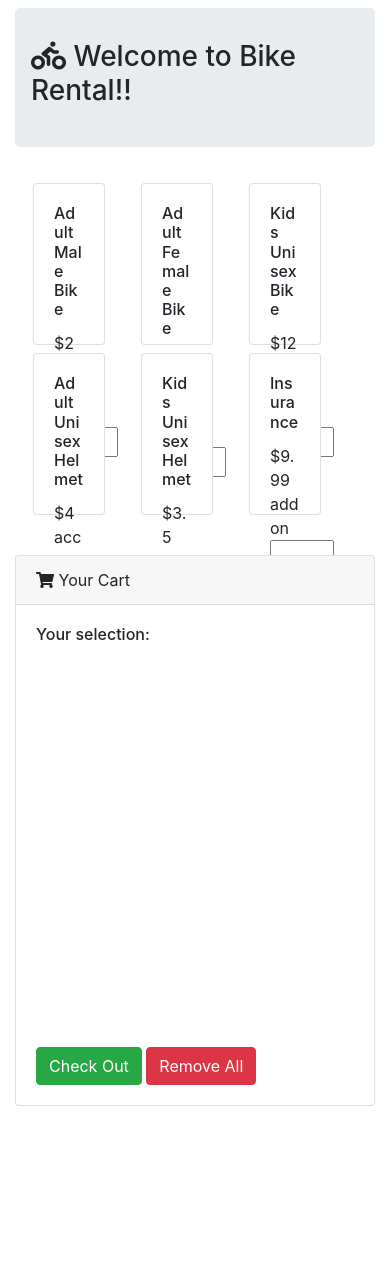
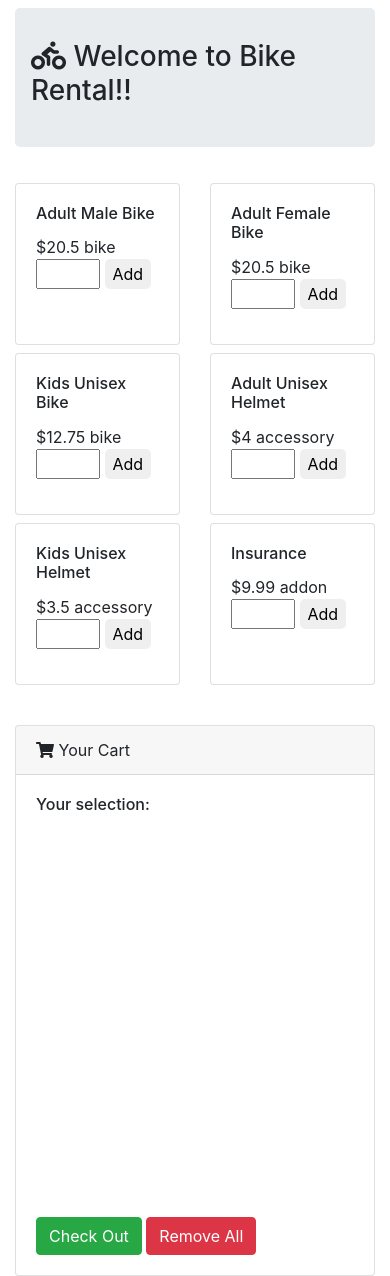
Before and after one commit to kefan96/BikeRentalApp, a Node server app: page / in a window 390 px wide. Shown: the part 56-1332 px from the top of the page. Before the commit the page ends 1162 px from the top, so only its background shows below. Run offline with Node 20, Linux system fonts and the light colour scheme; some libraries are stand-ins or nearby versions.

Commit message:
responsive

```diff
--- a/views/index.ejs
+++ b/views/index.ejs
@@ -58,8 +58,10 @@
         </div>
         <div class="row">
             <div class="col-md-9">
+                <div class="row">
                     <% rentalList.forEach(function(product){ %>
-                <div class="card my-1" style="width: 20%; float:left; margin-left: 5%; margin-right: 5%">
+                    <div class="col-md-4 col-6">
+                        <div class="card my-1">
                             <img src="<%= product.image %>" alt="" class="card-img-top">
                             <div class="card-body" style="height: 10rem;">
                                 <h5 class="card-title"><%= product.name %></h5>
@@ -67,12 +69,14 @@
                                 <span class="card-text type"><%= product.product_type %></span>
                                 <form id="addProduct" action="#">
                                     <input type="number" min="0" style="width: 4rem;">
-                            <input class="addCart" type="submit" style="border-color: transparent; border-radius: 5px;"
-                                value="Add">
+                                    <input class="addCart" type="submit"
+                                        style="border-color: transparent; border-radius: 5px;" value="Add">
                                 </form>
                             </div>
                         </div>
+                    </div>
                     <% }); %>
+                </div>
             </div>
             <div class="col-md-3">
                 <div class="card" style="width: 100%; margin-top: 10%;">
```
Lines whose indentation alone changed are shown as unchanged.
